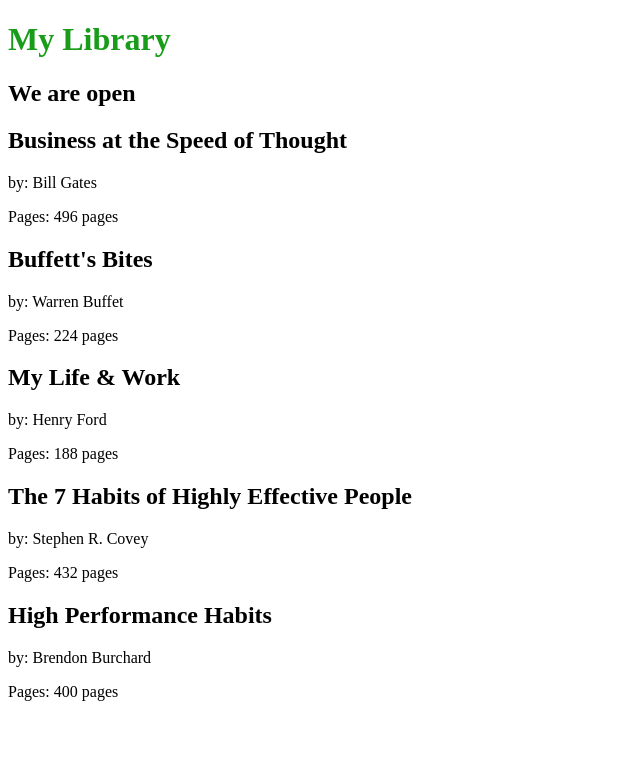
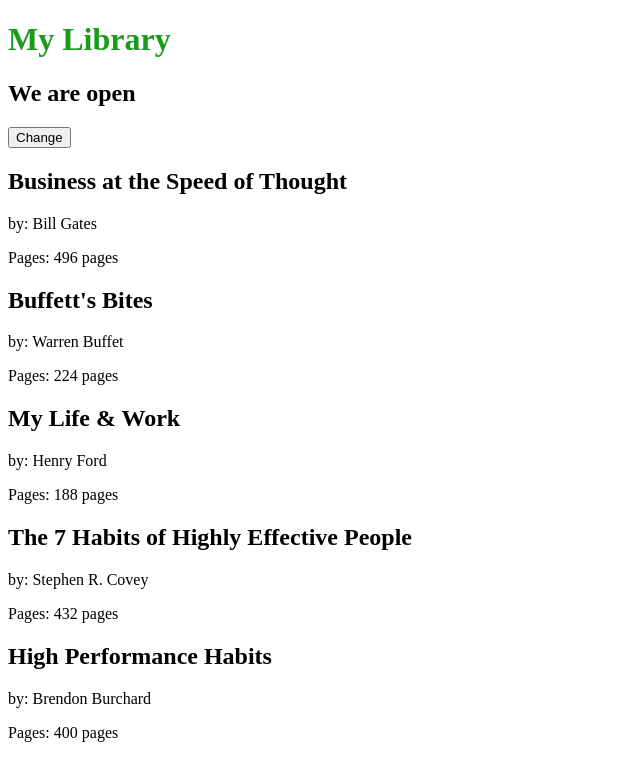
Before and after one commit to mildredpastryk/library, a React (Create React App) app: page / in a window 1280 px wide. Shown: the top 780 px of the page, without its empty margins (0-640 px from the left). Built offline with nearby package versions, Linux system fonts and the light colour scheme.

Commit message:
use setState function to reset the state

```diff
--- a/src/index.js
+++ b/src/index.js
@@ -26,6 +26,12 @@
         this.state = {
             open: true
         }
+        this.toggleOpenClosed = this.toggleOpenClosed.bind(this)
+    }
+    toggleOpenClosed() {
+        this.setState({
+            open:  !this.state.open
+        })
     }
     render () {
         console.log(this.state)
@@ -34,6 +40,7 @@
 		 <div>
             <h1 className="App-title">My Library</h1>
             <h2>We are {this.state.open ? 'open' : 'closed'}</h2>
+            <button onClick={this.toggleOpenClosed}>Change</button>
             {books.map (
                 (book, i) =>
                     <Book
```
